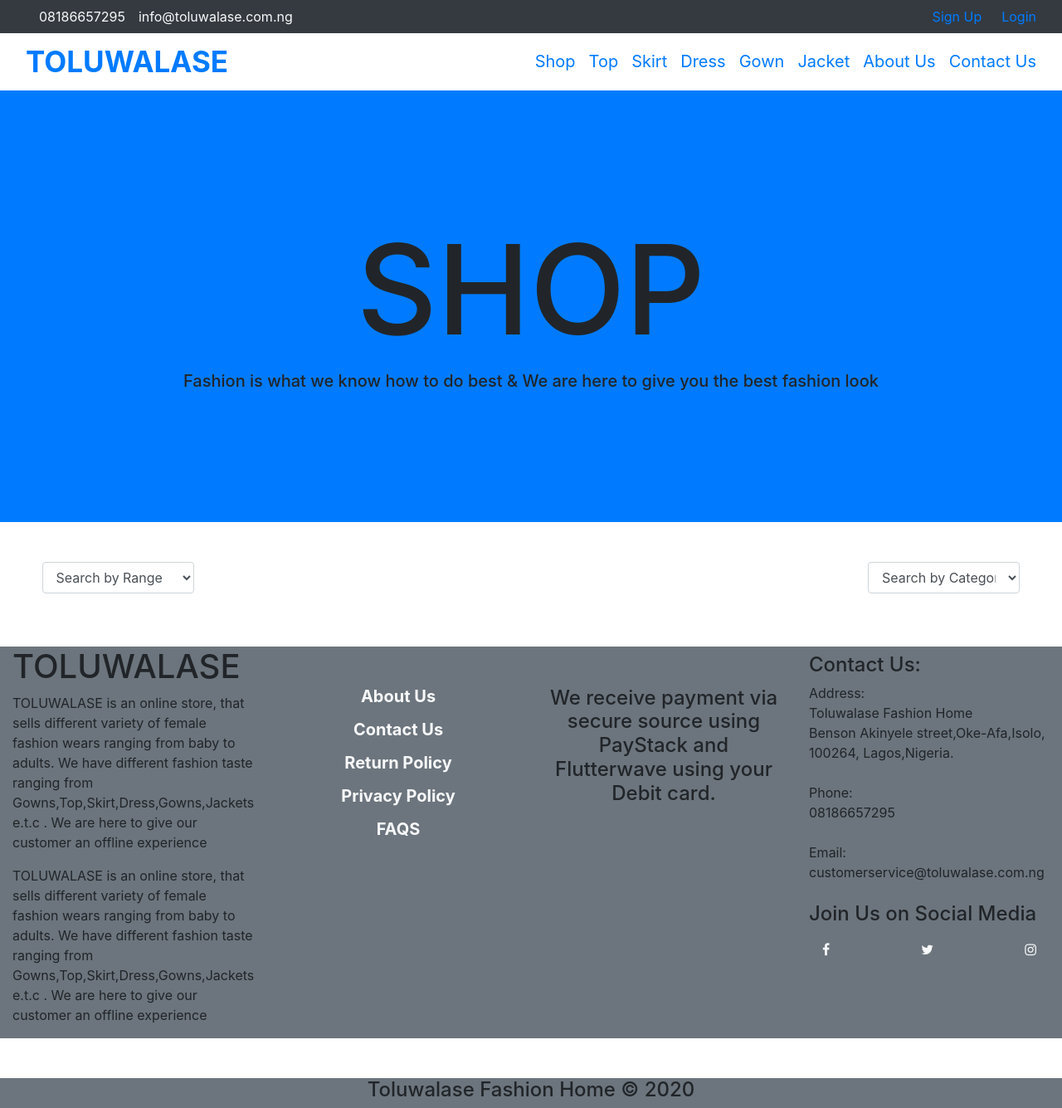
After one commit to afaraitsulaimon/toluwalase, a PHP site: page /shop.php in a window 1280 px wide. The commit adds this page. Shown: the whole page at 83% size. Run offline with PHP 8.4, Linux system fonts and the light colour scheme; some libraries are stand-ins or nearby versions.

Commit message:
shop design done

```diff
--- a/public/header-menu.php
+++ b/public/header-menu.php
@@ -45,7 +45,7 @@
 					<!-- Navbar links -->
 					<div class="collapse navbar-collapse left-top-header menu-list" id="collapsibleNavbar" >
 						<ul class="nav navbar-nav text-white ml-auto ">
-                  <li><a href="#" class="pl-3 text-decoration-none"><span class="glyphicon glyphicon-user"></span> Shop</a></li>
+                  <li><a href="shop.php" class="pl-3 text-decoration-none"><span class="glyphicon glyphicon-user"></span> Shop</a></li>
                   <li><a href="#" class="pl-3 text-decoration-none"><span class="glyphicon glyphicon-log-in"></span> Top</a></li>
                   <li><a href="#" class="pl-3 text-decoration-none"><span class="glyphicon glyphicon-user"></span> Skirt</a></li>
                   <li><a href="#" class="pl-3 text-decoration-none"><span class="glyphicon glyphicon-log-in"></span> Dress</a></li>
--- /dev/null
+++ b/shop.php
@@ -0,0 +1,106 @@
+<!DOCTYPE html>
+<html lang="en">
+<head>
+
+
+
+
+
+    <meta charset="UTF-8">
+    <meta name="viewport" content="width=device-width, initial-scale=1.0">
+    <link rel="stylesheet" href="https://stackpath.bootstrapcdn.com/bootstrap/4.5.0/css/bootstrap.min.css" integrity="sha384-9aIt2nRpC12Uk9gS9baDl411NQApFmC26EwAOH8WgZl5MYYxFfc+NcPb1dKGj7Sk" crossorigin="anonymous">
+    <link rel="stylesheet" href="public/style.css">
+    <link rel="stylesheet" href="https://cdnjs.cloudflare.com/ajax/libs/font-awesome/4.7.0/css/font-awesome.min.css">
+
+
+    <title>Document</title>
+</head>
+<body>
+
+            <?php
+                  include_once("public/header-menu.php");
+
+            ?>
+
+
+
+
+          <!-- upper side of shop page start from here -->
+
+          <div class="container-fluid bg-primary">
+                <div class="row">
+                     <div class="col-12">
+                           <h1 class="text-center" style="padding-top:150px; font-size:150px;">SHOP</h1>
+                           <h5 class="text-center" style="padding-bottom:150px;">Fashion is what we know how to do best & We are here to give you the best fashion look</h5>
+
+                     </div>
+                </div>
+
+           </div>
+           <!-- upper side of shop page ends here -->
+
+
+
+        <!-- filter side of shop page start from here -->
+
+                <div class="container-fluid">
+                        <div class="row justify-content-around">
+                            <div class="col-lg-2 col-md-2 col-sm-5 col-xs-5">
+
+                                <div class="form-group">
+                                    <select class="form-control mt-5">
+                                        <option>Search by Range</option>
+                                        <option>Kids (2yrs - 14yrs)</option>
+                                        <option>Adult (15yrs above)</option>
+                                    </select>
+                                </div>
+
+                            </div>
+
+                            <div class="col-lg-6 col-md-6 col-sm-1 col-xs-1">
+
+
+                            </div>
+
+                            <div class="col-lg-2 col-md-2 col-sm-5 col-xs-5">
+
+                                    <div class="form-group">
+                                        <select class="form-control mt-5">
+                                            <option>Search by Categories</option>
+                                            <option>Top</option>
+                                            <option>Skirt</option>
+                                            <option>Dress</option>
+                                            <option>Gown</option>
+                                            <option>Jacket</option>
+                                        </select>
+                                    </div>
+
+                            </div>
+                        </div>
+
+                </div>
+                <!-- filter side of shop page ends here -->
+
+
+
+
+                    <!-- product display side start from here -->
+
+                    <!-- product display side  ends here -->
+
+      <!-- footer starts from here -->
+
+         <?php
+              require_once("public/footer.php");
+         ?>
+
+      <!-- footer ends here -->
+
+</body>
+<script scr="jquery.js"></script>
+<script src="bootstrap/js/bootstrap.min.js"></script>
+<script src="https://code.jquery.com/jquery-3.5.1.slim.min.js" integrity="sha384-DfXdz2htPH0lsSSs5nCTpuj/zy4C+OGpamoFVy38MVBnE+IbbVYUew+OrCXaRkfj" crossorigin="anonymous"></script>
+<script src="https://cdn.jsdelivr.net/npm/popper.js@1.16.0/dist/umd/popper.min.js" integrity="sha384-Q6E9RHvbIyZFJoft+2mJbHaEWldlvI9IOYy5n3zV9zzTtmI3UksdQRVvoxMfooAo" crossorigin="anonymous"></script>
+<script src="https://stackpath.bootstrapcdn.com/bootstrap/4.5.0/js/bootstrap.min.js" integrity="sha384-OgVRvuATP1z7JjHLkuOU7Xw704+h835Lr+6QL9UvYjZE3Ipu6Tp75j7Bh/kR0JKI" crossorigin="anonymous"></script>
+<script src="private/script/form-validation.js"></script>
+    </html>
```
